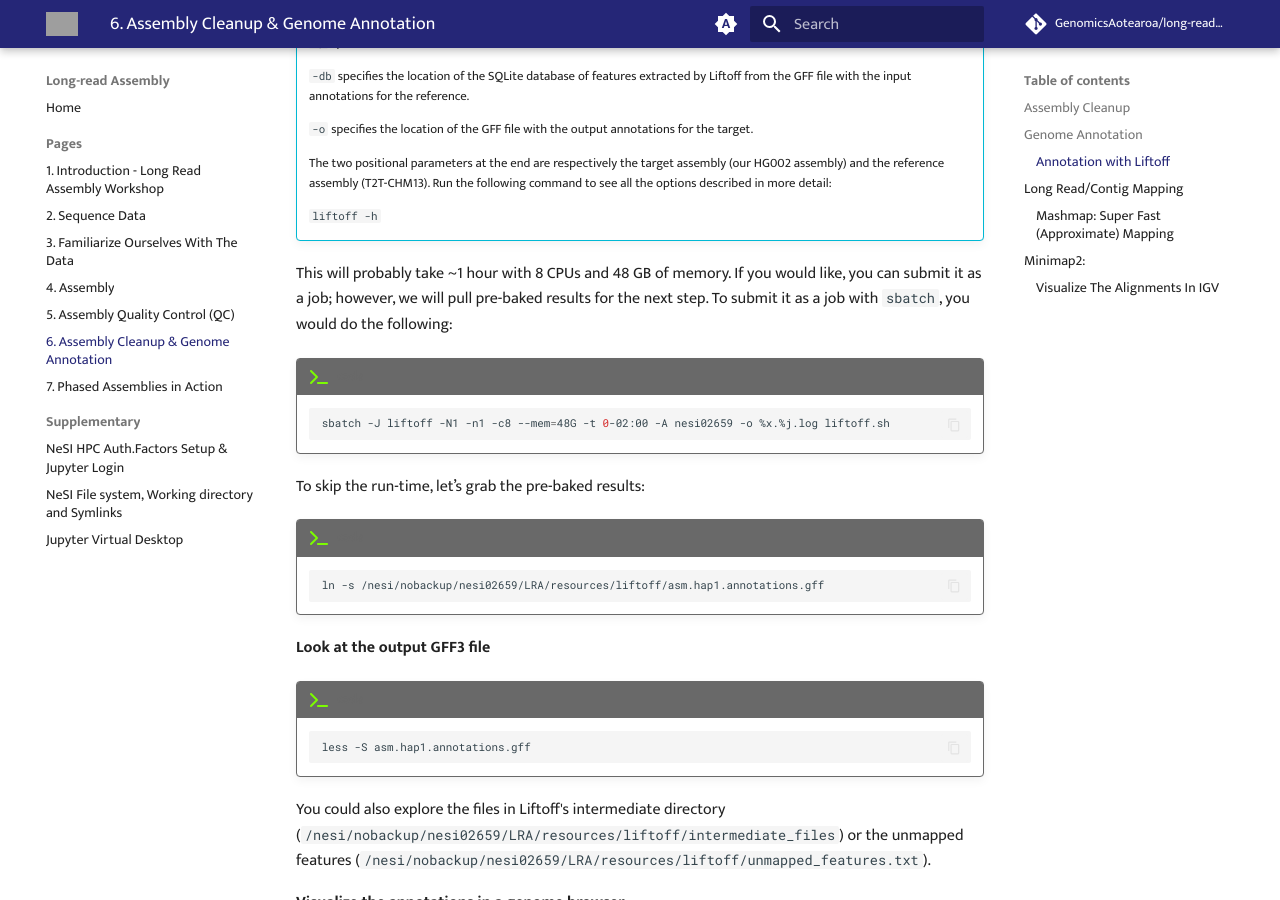
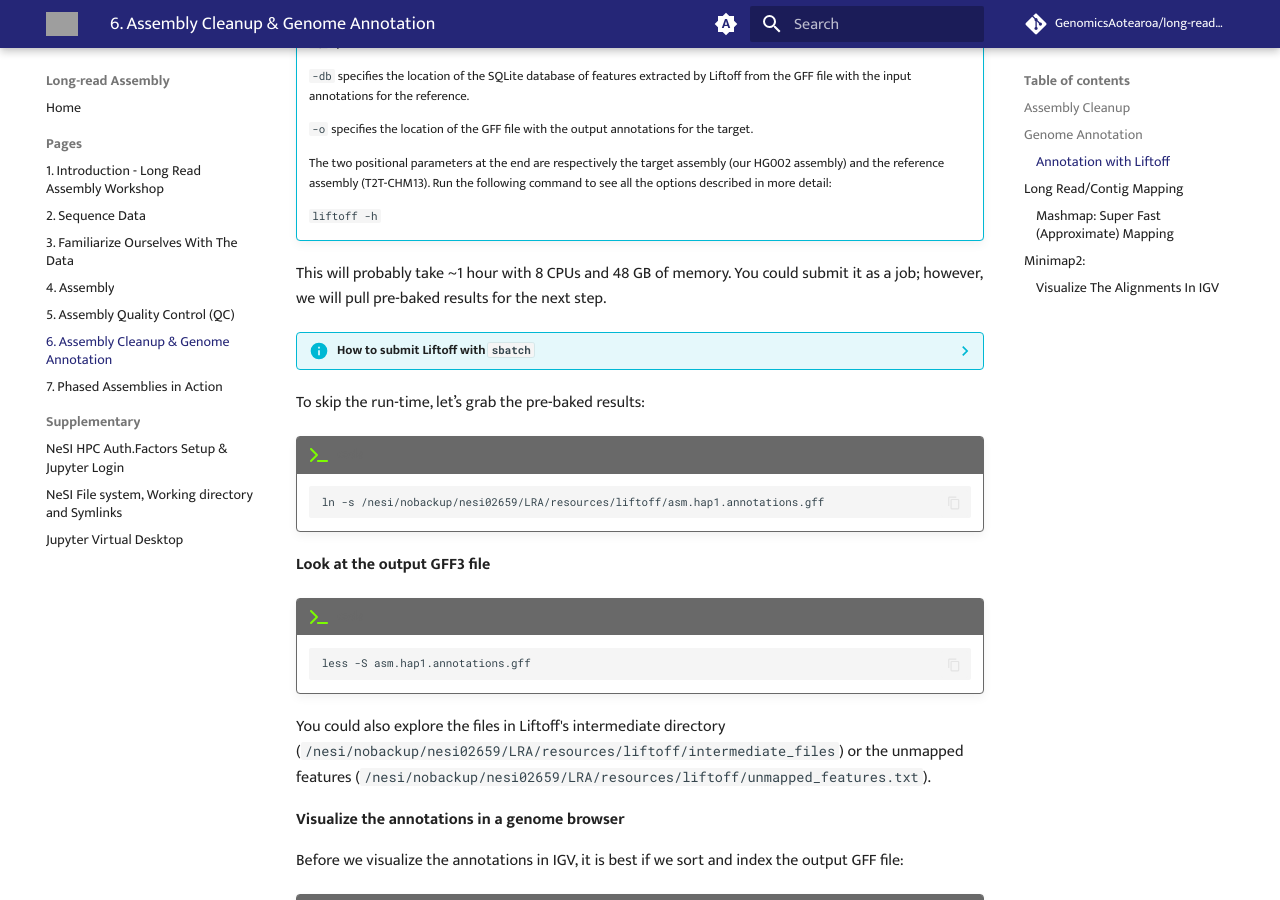
Before and after one commit to GenomicsAotearoa/long-read-assembly, an MkDocs documentation site: the page built from docs/pages/day3b_assembly_cleanup_annotation.md, in a window 1280 px wide and 900 px high, scrolled down 3782 px. Built offline with MkDocs 1.6.1 and Material for MkDocs 9.7.7, drawn with Linux system fonts in a browser that asks for light colours; comment, search, counter and statistics services are not loaded; grey boxes are pictures that could not be loaded.

Commit message:
adjustments to liftoff and fixed typo

````diff
--- a/docs/pages/day3b_assembly_cleanup_annotation.md
+++ b/docs/pages/day3b_assembly_cleanup_annotation.md
@@ -402,15 +402,16 @@ First create a shell script `liftoff.sh` with the following content:
     ~36 GB, but it failed when I gave it only 36 GB previously.
 -->
 
-This will probably take ~1 hour with 8 CPUs and 48 GB of memory. If you would
-like, you can submit it as a job; however, we will pull pre-baked results for
-the next step. To submit it as a job with `sbatch`, you would do the following:
+This will probably take ~1 hour with 8 CPUs and 48 GB of memory. You could
+submit it as a job; however, we will pull pre-baked results for the next step.
 
-!!! terminal "code"
+??? info "How to submit Liftoff with `sbatch`"
 
-    ```bash
-    sbatch -J liftoff -N1 -n1 -c8 --mem=48G -t 0-02:00 -A nesi02659 -o %x.%j.log liftoff.sh
-    ```
+    !!! terminal "code"
+
+        ```bash
+        sbatch -J liftoff -N1 -n1 -c8 --mem=48G -t 0-02:00 -A nesi02659 -o %x.%j.log liftoff.sh
+        ```
 
 To skip the run-time, let&rsquo;s grab the pre-baked results:
 
````
Also changed, not shown: docs/pages/day3c_phased_assemblies_in_action.md (+1 -1 lines).
